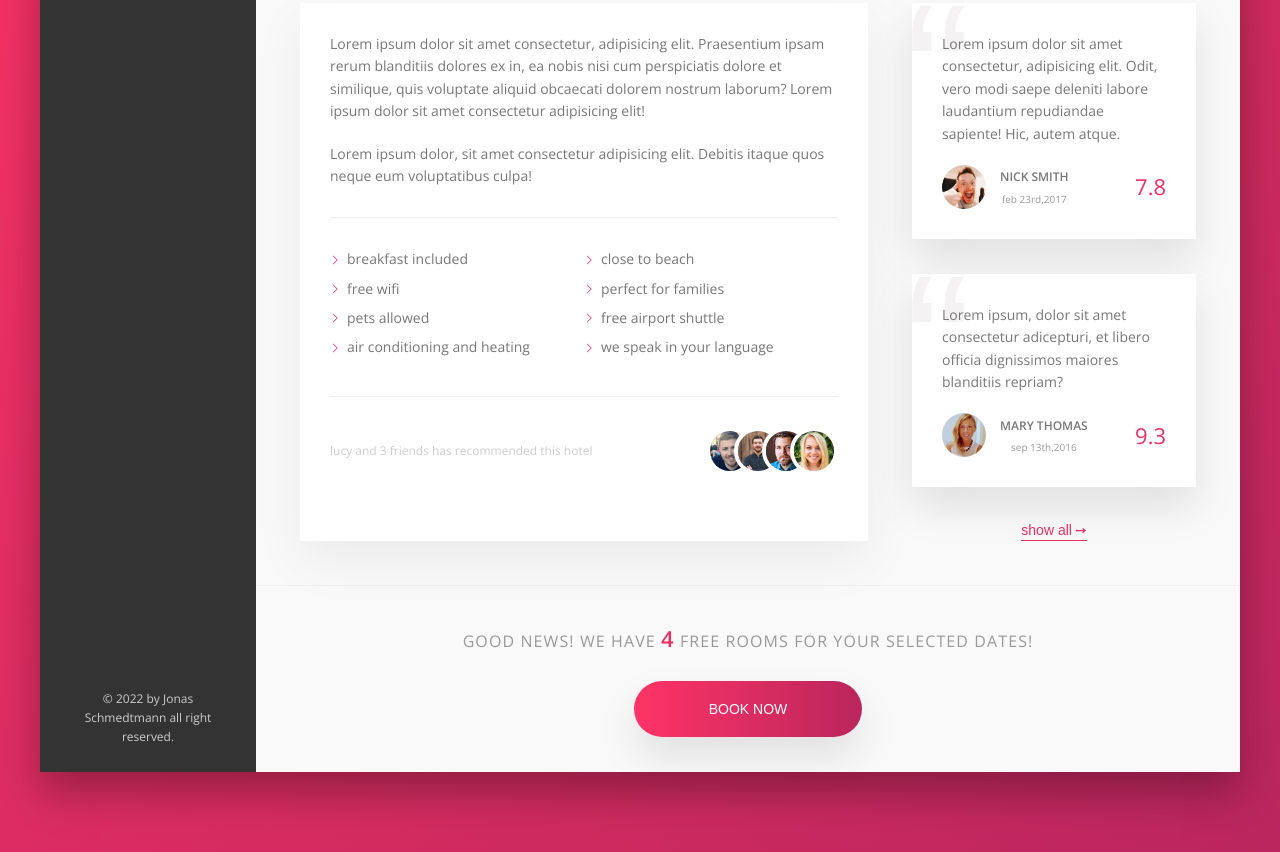
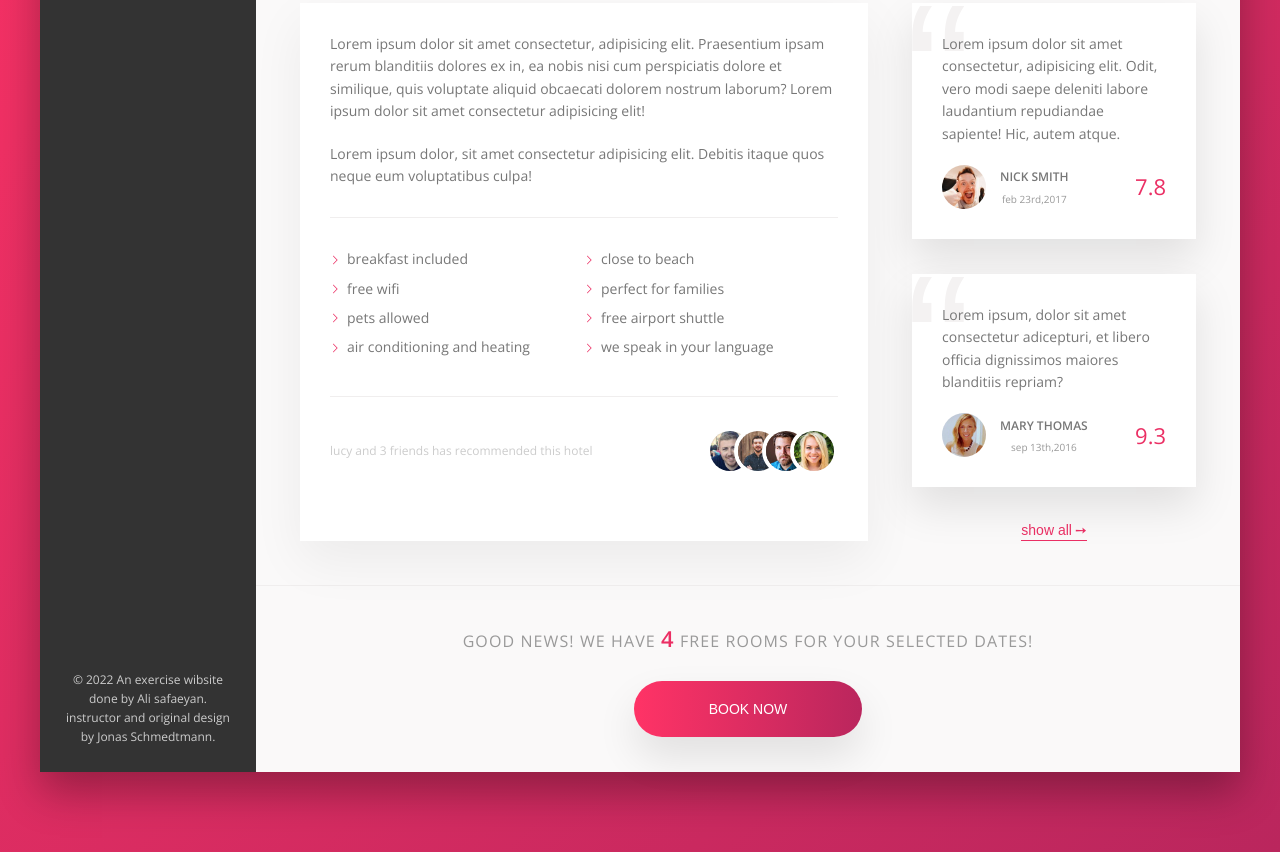
Before and after one commit to alisafa1371/hotel.github.io, a website: page index.html in a window 1280 px wide. Shown: the part 454-1306 px from the top of the page. Drawn offline with nearby package versions, Linux system fonts and the light colour scheme.

Commit message:
Update index.html

```diff
--- a/index.html
+++ b/index.html
@@ -93,7 +93,7 @@
             </li>
           </ul>
           <div class="legal">
-            &copy; 2022 by Jonas Schmedtmann all right reserved.
+            &copy; 2022 An exercise wibsite done by Ali safaeyan. instructor and original design by Jonas Schmedtmann.
           </div>
         </nav>
         <main class="hotel-view">
```
